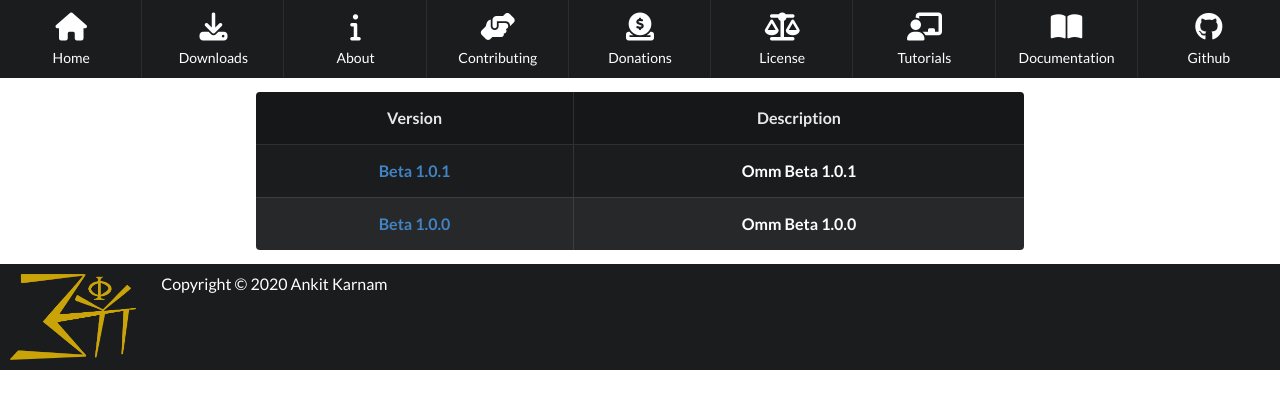
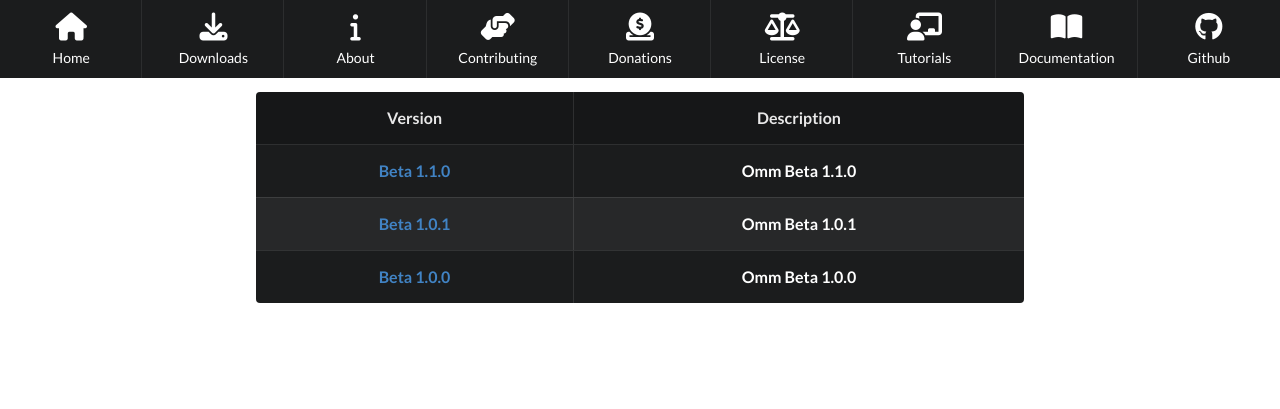
Before and after one commit to ka-language/web, a PHP site: page /downloads.php in a window 1280 px wide. Shown: the top 409 px of the page. Run offline with PHP 8.4, Linux system fonts and the light colour scheme; some libraries are stand-ins or nearby versions.

Commit message:
updated version

```diff
--- a/downloads.php
+++ b/downloads.php
@@ -33,9 +33,17 @@
       </tr>
     </thead>
     <tbody>
-    <tr>
+      <tr>
         <td>
-          <a id='download_version' onclick='downloadv("beta1.0.1")'>Beta 1.0.1</a>
+          <a class='download_version' onclick='downloadv("beta1.1.0")'>Beta 1.1.0</a>
+        </td>
+        <td>
+          Omm Beta 1.1.0
+        </td>
+      </tr>
+      <tr>
+        <td>
+          <a class='download_version' onclick='downloadv("beta1.0.1")'>Beta 1.0.1</a>
         </td>
         <td>
           Omm Beta 1.0.1
@@ -43,7 +51,7 @@
       </tr>
       <tr>
         <td>
-          <a id='download_version' onclick='downloadv("beta1.0.0")'>Beta 1.0.0</a>
+          <a class='download_version' onclick='downloadv("beta1.0.0")'>Beta 1.0.0</a>
         </td>
         <td>
           Omm Beta 1.0.0
--- a/footer.html
+++ b/footer.html
@@ -1,5 +1,5 @@
-<!DOCTYPE html>
+<!-- <!DOCTYPE html>
 <div id="footer" class='ui inverted menu'>
     <img id='footer-background' src='Logos/in-use/main.png'>
     <a id='copyright'>Copyright © 2020 Ankit Karnam</a>
-</div>
+</div> -->
--- a/index.php
+++ b/index.php
@@ -36,13 +36,13 @@
         Omm is a general purpose language with arbitrary precision
       </p>
 
-      <button class='ui download-btn button' onclick='download()'>Download Latest Version (Beta 1.0.0)</button>
+      <button class='ui download-btn button' onclick='download()'>Download Latest Version (Beta 1.1.0)</button>
 
       <script>
 
         function download() {
 
-          const version = "b1.0.1"
+          const version = "b1.1.0"
 
           switch (navigator.platform) {
             case "Win32":
--- a/styles.css
+++ b/styles.css
@@ -105,7 +105,7 @@ body::-webkit-scrollbar {
   font-weight: bold;
   font-size: 16px;
 }
-#download_version:hover {
+.download_version:hover {
   cursor: pointer;
 }
 #prefoot {
```
